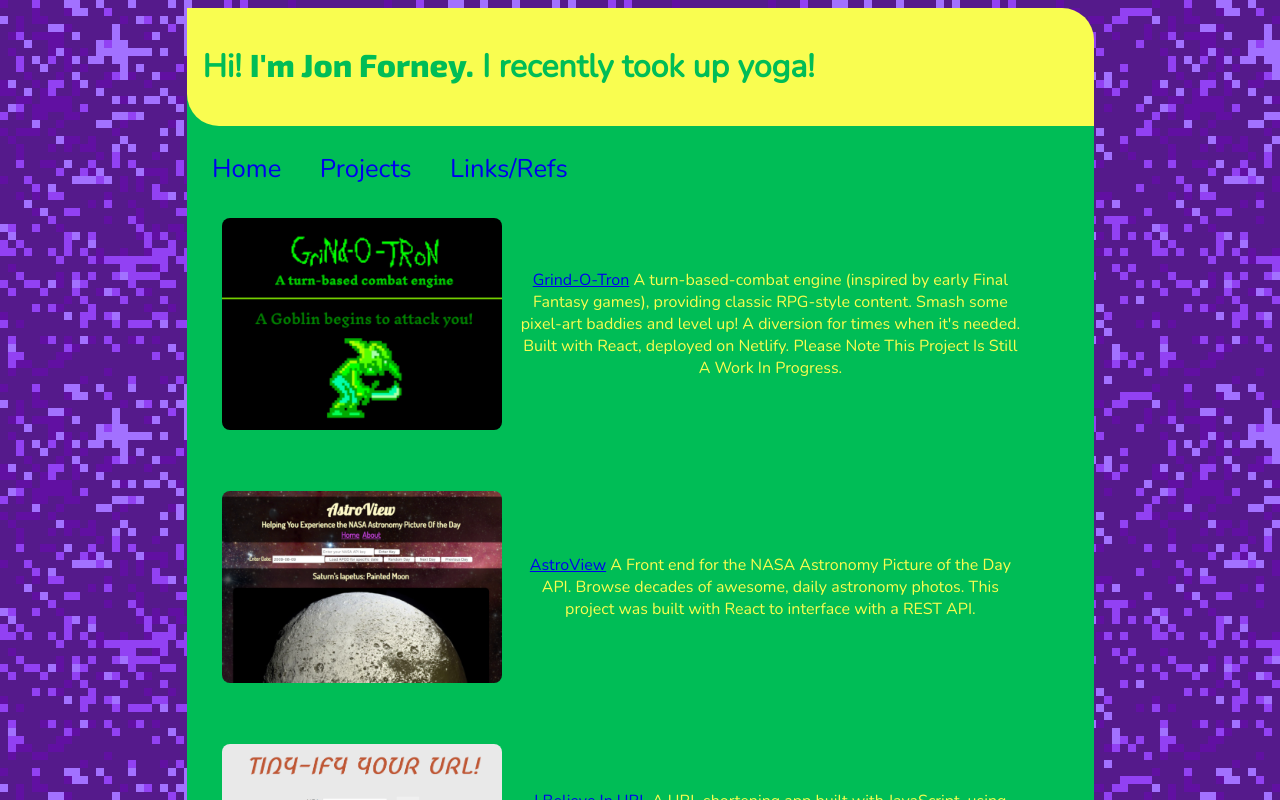
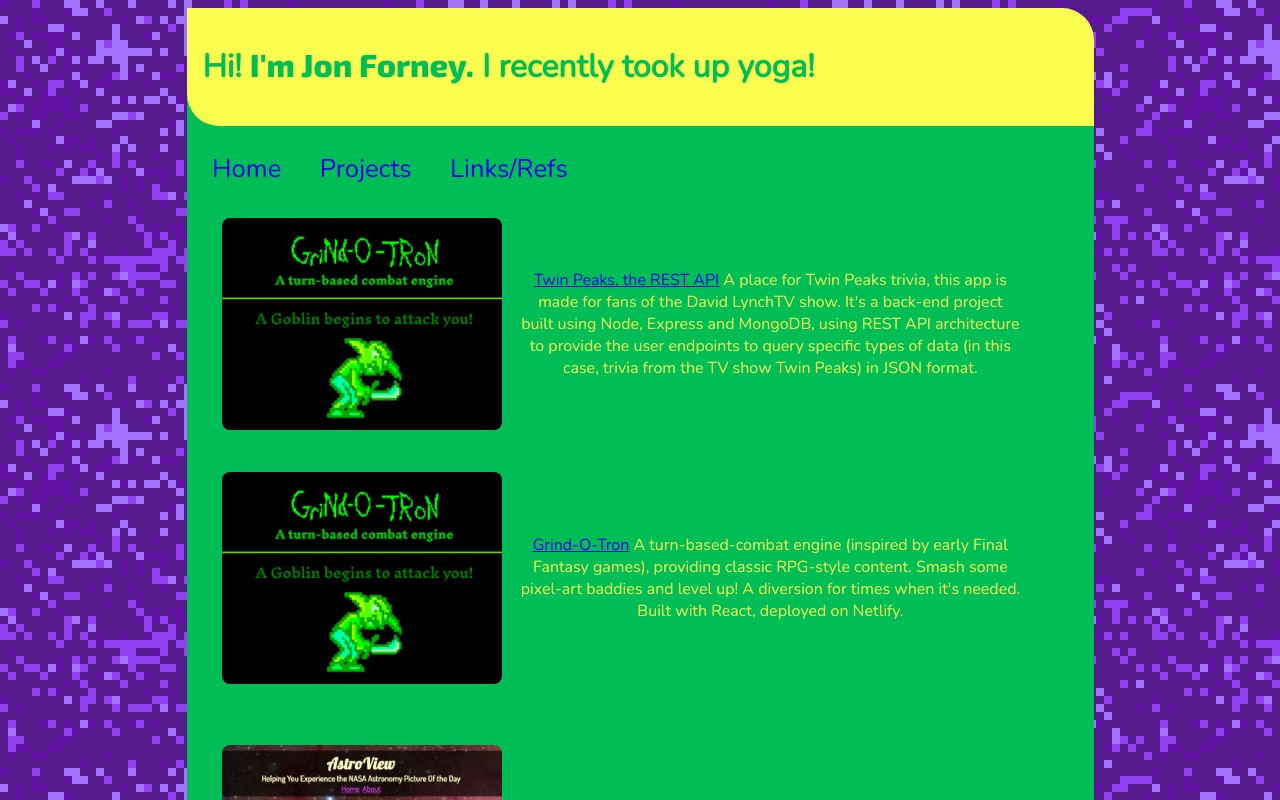
Before and after one commit to MustardJoe/project-alphatron-were-eagle, a React app: page /projects in a window 1280 px wide. Shown: the top 800 px of the page. Built offline with nearby package versions, Linux system fonts and the light colour scheme.

Commit message:
added in twin peaks rest api info

```diff
--- a/src/components/projects/Projects.js
+++ b/src/components/projects/Projects.js
@@ -11,6 +11,19 @@ function Projects() {
   return (
     <section className={styles.projectsComp}>
       <div className={styles.projBlock}>
+        <a href="https://friendly-kilby-8a97fe.netlify.app/" target="_blank" rel="noopener noreferrer">
+          <img src={grindoImg} className={styles.projImg}></img>
+        </a>
+        <p className={styles.projText}>
+          <a href="https://friendly-kilby-8a97fe.netlify.app/" target="_blank"
+            rel="noopener noreferrer">Twin Peaks, the REST API</a> A place for Twin Peaks
+            trivia, this app is made for fans of the David LynchTV show. It&apos;s a
+            back-end project built using Node, Express and MongoDB, using REST API
+            architecture to provide the user endpoints to query specific types of data
+            (in this case, trivia from the TV show Twin Peaks) in JSON format.
+        </p>
+      </div>
+      <div className={styles.projBlock}>
         <a href="https://jolly-visvesvaraya-9df6c6.netlify.com/" target="_blank" rel="noopener noreferrer">
           <img src={grindoImg} className={styles.projImg}></img>
         </a>
@@ -19,7 +32,7 @@ function Projects() {
             rel="noopener noreferrer">Grind-O-Tron</a> A turn-based-combat engine (inspired
             by early Final Fantasy games), providing classic RPG-style content. Smash some
             pixel-art baddies and level up! A diversion for times when it&apos;s needed.
-            Built with React, deployed on Netlify. Please Note This Project Is Still A Work In Progress.
+            Built with React, deployed on Netlify.
         </p>
       </div>
       <div className={styles.spacerDiv}></div>
```
